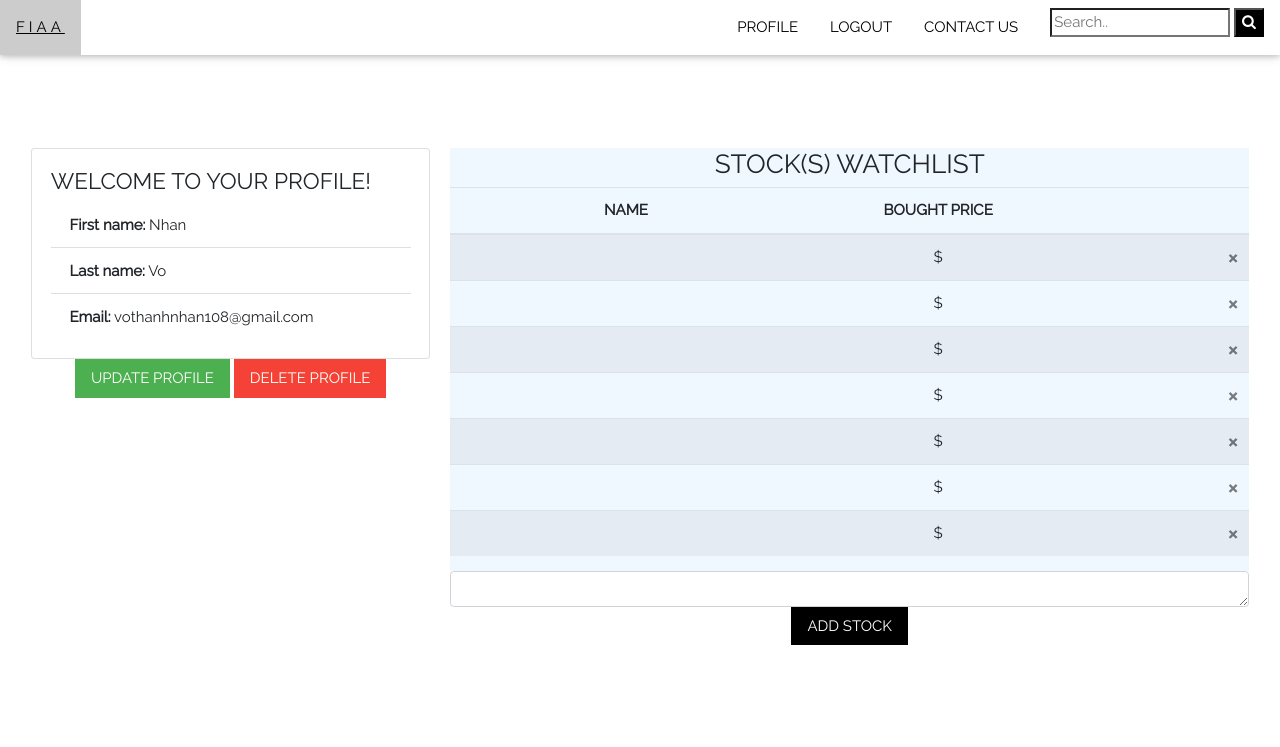
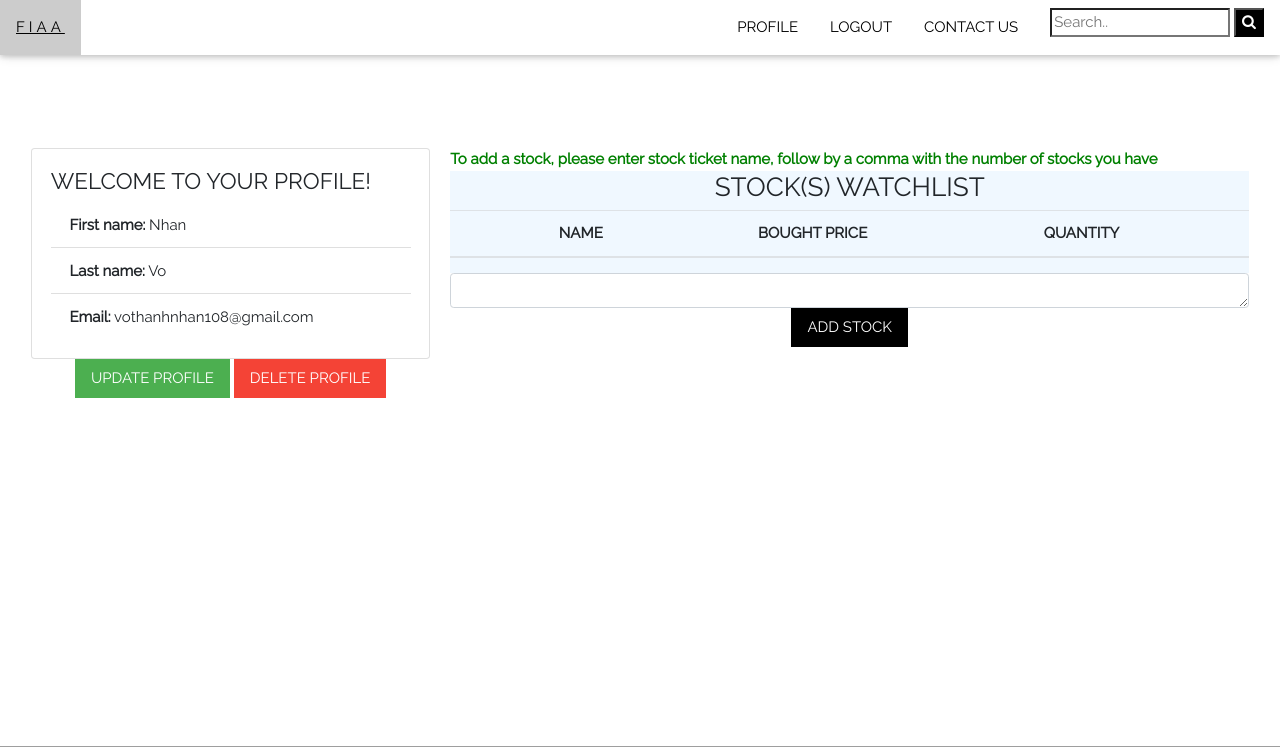
Before and after one commit to KimiNoNawa1610/Financial-Applicaiton-Analysis-Project, a Flask app: page /profile in a window 1280 px wide. Shown: the top 747 px of the page. Run offline with Flask 2, Linux system fonts and the light colour scheme; a user stored in the database is signed in; data comes from the database, SQL or seed files in the repository; lists and menus that the app fills with data are empty; some libraries are stand-ins or nearby versions.

Commit message:
Update profile.html

```diff
--- a/Source Code/website/templates/profile.html
+++ b/Source Code/website/templates/profile.html
@@ -42,6 +42,7 @@
     </div>
     <!--User Watchlist-->
     <div class="watchlist">
+      <b style="color:green;">To add a stock, please enter stock ticket name, follow by a comma with the number of stocks you have</b>
       <!--Display user's owned stocks-->
       <ul class = "list-group list-group-flush" id="stocks" style="background-color: aliceblue;">
         <h3 class="w3-center">STOCK(S) WATCHLIST</h3>
@@ -51,16 +52,18 @@
               <th></th>
               <th style="text-align:center">NAME</th>
               <th style="text-align:center">BOUGHT PRICE</th>
+              <th style="text-align:center">QUANTITY</th>
               <th></th>
             </tr>
           </thead>
           <tbody>
-              {% for stock in user.stocks %}
+              {% for us in uss %}
               <tr>
                 <td></td>
-                <td style="text-align:center">{{stock.name}}</td>
-                <td style="text-align:center">$ {{stock.price}}</td>
-                <td><button type="button" class="close" onCLick = "deleteStock({{ stock.id }})">
+                <td style="text-align:center">{{Stock.query.filter(Stock.id==us.stock_id).first().name}}</td>
+                <td style="text-align:center">$ {{Stock.query.filter(Stock.id==us.stock_id).first().price}}</td>
+                <td style="text-align:center">{{us.number_of_stock}}</td>
+                <td><button type="button" class="close" onCLick = "deleteStock({{ us.stock_id }})">
                   <span aria-hidden="true">
                     &times;
                   </span>
```
